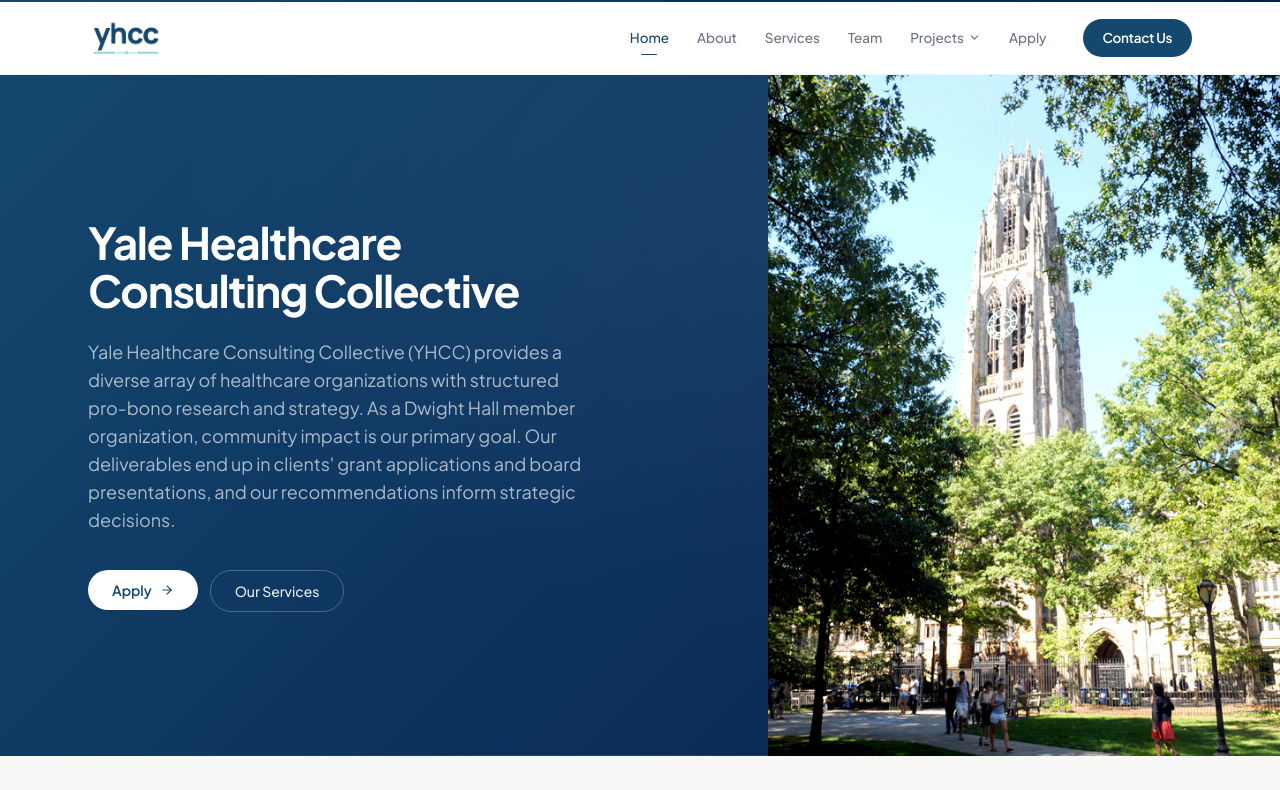
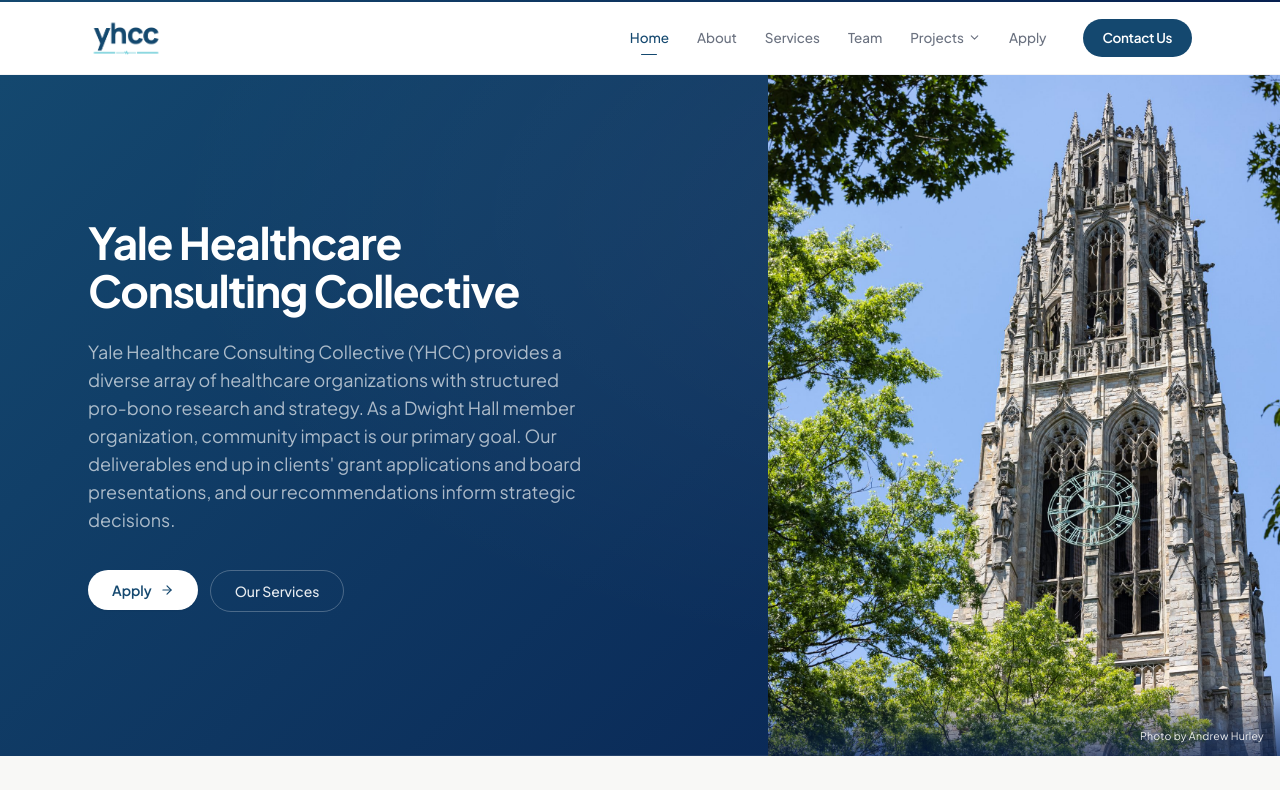
Before and after one commit to sofiagrimm/yale-healthcare-consulting, a React (Vite) app: page / in a window 1280 px wide. Shown: the top 790 px of the page. Built offline with nearby package versions, Linux system fonts and the light colour scheme.

Commit message:
Add photo credits and swap homepage hero image

```diff
--- a/src/pages/Home.tsx
+++ b/src/pages/Home.tsx
@@ -5,7 +5,7 @@
 // @ts-ignore
 import clientsImg from '/currentclients.png'
 // @ts-ignore
-import harknessTowerImg from '/harkness_tower.jpg'
+import harknessTowerImg from '/Harkness CREDITED.jpg'
 
 const exploreCards = [
   {
@@ -92,6 +92,10 @@
               alt="Harkness Tower at Yale"
               className="absolute inset-0 w-full h-full object-cover object-[50%_15%]"
             />
+            <div className="absolute inset-x-0 bottom-0 h-16 bg-gradient-to-t from-yale-blue-deeper/70 to-transparent pointer-events-none" />
+            <p className="absolute bottom-3 right-4 text-[10.5px] text-white/90 tracking-wide drop-shadow-[0_1px_4px_rgba(7,32,80,0.9)]">
+              Photo by Andrew Hurley
+            </p>
           </div>
         </div>
       </section>
--- a/src/pages/Services.tsx
+++ b/src/pages/Services.tsx
@@ -52,6 +52,9 @@
             </BlurReveal>
           </div>
         </div>
+        <p className="absolute bottom-2 right-3 sm:bottom-3 sm:right-4 text-[10.5px] text-white/80 tracking-wide drop-shadow-[0_1px_4px_rgba(7,32,80,0.9)]">
+          Photo by Robert DeSanto
+        </p>
       </section>
 
       {/* ── Services List ── */}
```
Also changed, not shown: Harkness CREDITED.jpg (added).
